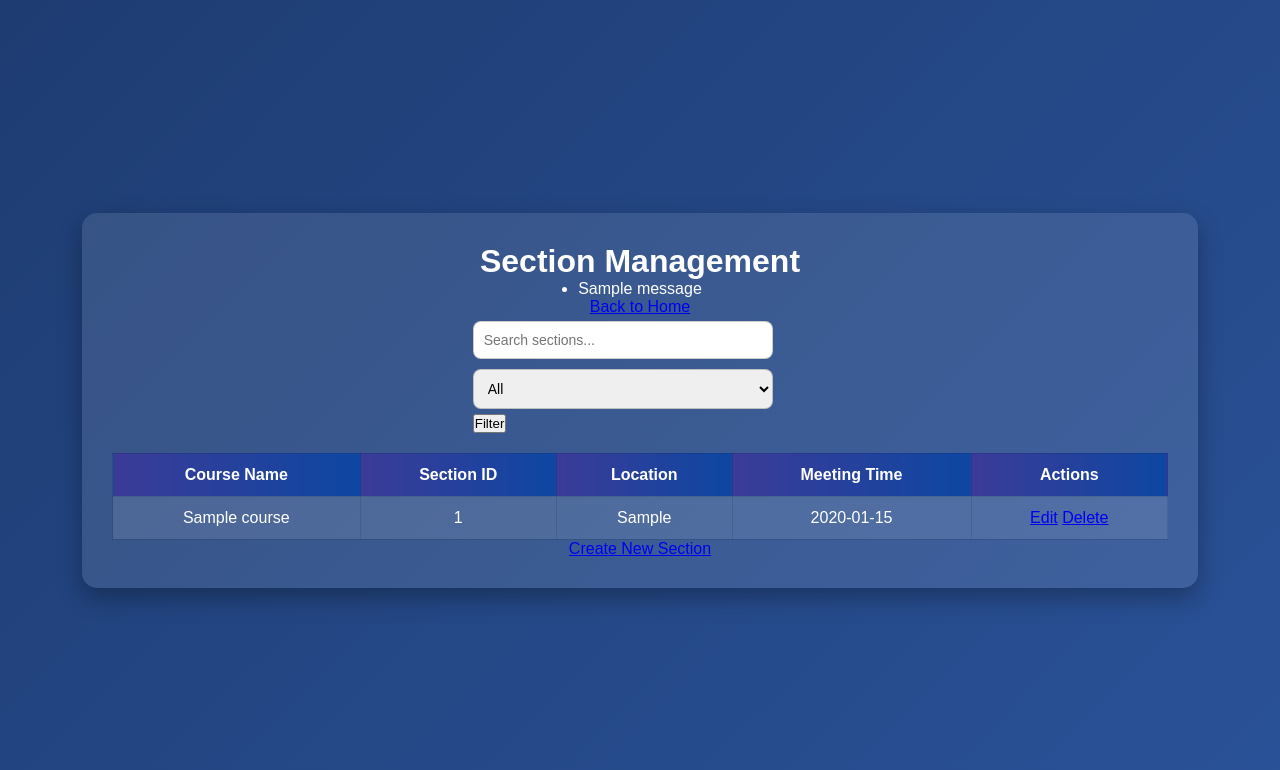
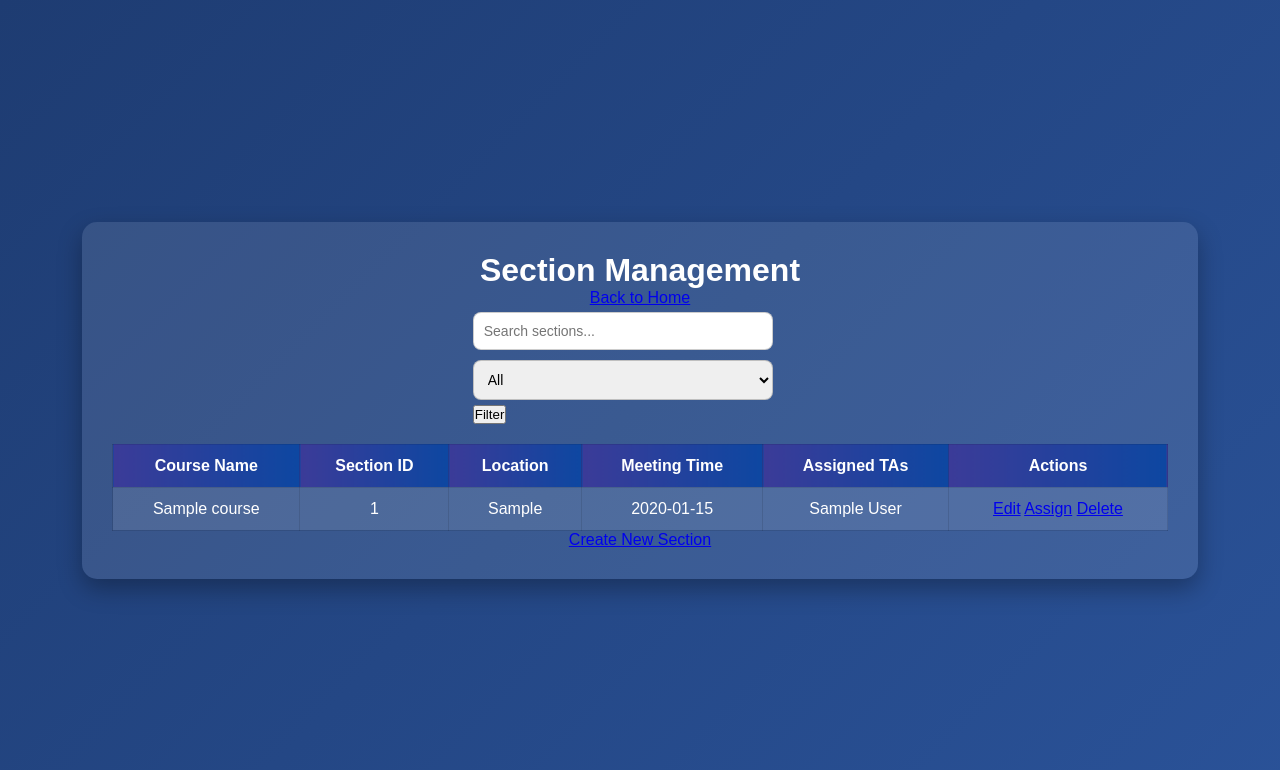
Before and after one commit to 33AndrewM33/TASchedulerApp, a Django app: page /home/managesection/ in a window 1280 px wide. Shown: the top 770 px of the page. Run offline with Django 5.2, Linux system fonts and the light colour scheme; a user stored in the database is signed in; tables that the repository leaves empty hold one stand-in row (values such as "Sample post"); one stand-in notice (Sample message) is shown.

Commit message:
Admin TA to Course and Section

```diff
--- a/DjangoProject/urls.py
+++ b/DjangoProject/urls.py
@@ -24,12 +24,15 @@ urlpatterns = [
     path('home/managecourse/edit/<str:course_id>/', views.edit_course, name='edit_course'),
     path('home/managecourse/delete/<str:course_id>/', views.delete_course, name='delete_course'),
     path('home/managecourse/assign/<str:course_id>/', views.assign_instructors_to_course, name='assign_instructors_to_course'),
+    path('home/managecourse/assign-tas/<str:course_id>/', views.assign_tas_to_course, name='assign_tas_to_course'),
+
 
     # Section Management
     path('home/managesection/', views.manage_section, name='manage_section'),
     path('home/managesection/create/', views.create_section, name='create_section'),
     path('home/managesection/edit/<int:section_id>/', views.edit_section, name='edit_section'),
     path('home/managesection/delete/<int:section_id>/', views.delete_section, name='delete_section'),
+
 
     # Account Management
     path('home/accountmanagement/', views.account_management, name='account_management'),
--- a/TAScheduler/models.py
+++ b/TAScheduler/models.py
@@ -176,6 +176,7 @@ class Course(models.Model):
     modality = models.CharField(max_length=50, choices=[("Online", "Online"), ("In-person", "In-person")])
 
     instructors = models.ManyToManyField(Instructor, related_name="courses")
+    tas = models.ManyToManyField(TA, related_name="courses", blank=True)
 
 
     def __str__(self):
--- a/TAScheduler/views.py
+++ b/TAScheduler/views.py
@@ -3,7 +3,15 @@ from django.contrib.auth import authenticate, login, logout
 from django.contrib.auth.hashers import make_password, check_password
 from django.contrib import messages
 from django.contrib.auth.decorators import login_required, user_passes_test
+from django.core.mail import send_mail
+from django.http import JsonResponse
+from django.conf import settings  # Added
+
+import random
+import string
+
 from TAScheduler.models import Course, Section, Lab, Lecture, TA, Instructor, Administrator, User, Notification
+
 
 # ----------------------------------------
 # Section Management Views
@@ -53,6 +61,7 @@ def create_section(request):
             messages.error(request, f"An error occurred: {str(e)}")
     courses = Course.objects.all()
     return render(request, 'create_section.html', {"user": request.user, "courses": courses})
+
 @login_required
 def edit_section(request, section_id):
     section = get_object_or_404(Section, id=section_id)
@@ -88,6 +97,7 @@ def delete_section(request, section_id):
     except Exception as e:
         messages.error(request, f"Error deleting section: {str(e)}")
     return redirect('manage_section')
+
 
 # ----------------------------------------
 # Course Management Views
@@ -254,10 +264,16 @@ def custom_logout(request):
 def home(request):
     if request.user.is_admin:
         # Admin-specific home page
+        unread_notifications_count = Notification.objects.filter(
+            recipient=request.user, is_read=False
+        ).count()
+
         notifications = Notification.objects.filter(recipient=request.user, is_read=False)
+
         return render(request, 'home_admin.html', {
             "user": request.user,
-            "notifications": notifications
+            "notifications": notifications,
+            "unread_notifications_count": unread_notifications_count  # Add count here
         })
     elif request.user.is_instructor:
         # Redirect to instructor home page
@@ -277,6 +293,7 @@ def clear_notifications(request):
         Notification.objects.filter(recipient=request.user).delete()
         messages.success(request, "All notifications cleared successfully.")
     return redirect('home')
+
 @login_required
 def home_instructor(request):
     return render(request, 'home_instructor.html', {
@@ -292,11 +309,22 @@ def clear_notifications(request):
         Notification.objects.filter(recipient=request.user).delete()
         messages.success(request, "All notifications cleared successfully.")
     return redirect('home')
+
 @login_required
 def home_instructor(request):
+    if not request.user.is_instructor:
+        return redirect('home')  # Redirect if the user is not an instructor
+
+    # Fetch notifications for the instructor
+    notifications = Notification.objects.filter(recipient=request.user, is_read=False)
+    unread_notifications = Notification.objects.filter(recipient=request.user, is_read=False)
+    unread_notifications_count = unread_notifications.count()
+
     return render(request, 'home_instructor.html', {
         "user": request.user,
-        "message": "Welcome to the Instructor Dashboard! Placeholder content here.",
+        "notifications": unread_notifications,
+        "unread_notifications_count": unread_notifications_count,
+        "message": "Welcome to the Instructor Dashboard!",
     })
 
 
@@ -309,13 +337,38 @@ def home_ta(request):
 
 def forgot_password(request):
     error = None
+    success_message = None  # Added to store the success message
     security_questions = {
         "question_1": "university of wisconsin milwaukee",
         "question_2": "rock",
         "question_3": "django",
     }
+
     if request.method == "POST":
-        if "username" in request.POST and "answer_1" in request.POST:
+        # Handle temporary password request
+        if "temp_password" in request.POST:
+            username = request.POST.get("temp_username", "")
+            email = request.POST.get("temp_email", "")
+            try:
+                print(username, email)
+                user = User.objects.get(username=username, email=email)
+                temp_password = ''.join(random.choices(string.ascii_letters + string.digits, k=8))
+                user.set_password(temp_password)
+                user.is_temporary_password = True
+                user.save()
+                success_message = "Temporary password sent to your email!"
+                send_mail(
+                    subject="Your Temporary Password",
+                    message=f"Your temporary password is: {temp_password}\nPlease change your password after logging in.",
+                    from_email=settings.EMAIL_HOST_USER,
+                    recipient_list=[email],
+                )
+
+            except(User.DoesNotExist):
+                error = "User not found or email does not match."
+
+        # Handle reset password via security questions
+        elif "username" in request.POST and "answer_1" in request.POST:
             username = request.POST.get("username", "").strip()
             answer_1 = request.POST.get("answer_1", "").strip().lower()
             answer_2 = request.POST.get("answer_2", "").strip().lower()
@@ -327,28 +380,45 @@ def forgot_password(request):
             ):
                 request.session['valid_user'] = username
                 return render(request, "reset_password.html")
+
             else:
                 error = "One or more answers were incorrect. Please try again."
-        elif "new_password" in request.POST and "confirm_password" in request.POST:
-            username = request.session.get('valid_user', None)
-            if username:
-                new_password = request.POST.get("new_password", "")
-                confirm_password = request.POST.get("confirm_password", "")
-                if new_password == confirm_password:
-                    try:
-                        user = User.objects.get(username=username)
-                        user.password = make_password(new_password)
-                        user.save()
 
-                        # Notify admins about the password change
-                        Notification.notify_admin_on_password_change(user)
+    # Handle actual password reset
+    if request.method == "POST" and "new_password" in request.POST:
+        username = request.session.get('valid_user')
+        new_password = request.POST.get("new_password", "")
+        confirm_password = request.POST.get("confirm_password", "")
 
-                        messages.success(request, "Password reset! Log in with your new password.")
-                        return redirect('/')
-                    except User.DoesNotExist:
-                        error = "User not found. Please start again."
-    return render(request, "forgot_password.html", {"error": error})
+        if username and new_password == confirm_password:
+            try:
+                user = User.objects.get(username=username)
+                user.set_password(new_password)
+                user.is_temporary_password = False  # Reset the flag
+                user.save()
+                del request.session['valid_user']  # Clear session after success
 
+                # Notify admins about the password reset
+                admins = User.objects.filter(is_admin=True)
+                for admin in admins:
+                    Notification.objects.create(
+                        sender=user,
+                        recipient=admin,
+                        subject="User Password Reset",
+                        message=f"The user {user.first_name} {user.last_name} ({user.email}) has successfully reset their password.",
+                    )
+
+                success_message = "Password reset successfully! Redirecting to login page..."
+                return render(request, "reset_password.html", {"success_message": success_message})
+            except User.DoesNotExist:
+                error = "User not found. Please start the process again."
+        else:
+            error = "Passwords do not match. Please try again."
+
+    return render(request, "forgot_password.html", {
+        "error": error,
+        "success_message": success_message,
+    })
 @login_required
 def edit_user(request, user_id):
     user_to_edit = get_object_or_404(User, id=user_id)
@@ -386,6 +456,30 @@ def edit_user(request, user_id):
     }
     return render(request, "edit_user.html", context)
 
+def send_temp_password(request):
+    if request.method == "POST":
+        username = request.POST.get("temp-username")
+        email = request.POST.get("temp-email")
+
+        user = User.objects.filter(username=username, email=email).first()
+        if user:
+            # Generate a temporary password
+            temp_password = ''.join(random.choices(string.ascii_letters + string.digits, k=8))
+            user.set_password(temp_password)
+            user.save()
+
+            # Send email
+            send_mail(
+                "Your Temporary Password",
+                f"Your temporary password is: {temp_password}\nPlease change your password after logging in.",
+                "no-reply@example.com",
+                [email],
+            )
+            return JsonResponse({"message": "Temporary password sent to your email!"}, status=200)
+        else:
+            return JsonResponse({"message": "User not found or email does not match."}, status=404)
+
+    return JsonResponse({"message": "Invalid request."}, status=400)
 
 @login_required
 def assign_instructor_to_course_account_dashboard(request, user_id):
@@ -412,22 +506,198 @@ def assign_instructors_to_course(request, course_id):
     # Get the course by ID
     course = get_object_or_404(Course, course_id=course_id)
 
-    # Fetch all instructors from the database
+    # Fetch all instructors and TAs from the database
     instructors = Instructor.objects.all()
+    tas = TA.objects.all()
 
     if request.method == "POST":
         # Get selected instructor IDs from the form
         selected_instructors = request.POST.getlist("instructors")
 
         # Assign instructors to the course
-        course.instructors.set(Instructor.objects.filter(id__in=selected_instructors))
+        new_instructors = Instructor.objects.filter(id__in=selected_instructors)
+        course.instructors.set(new_instructors)  # Update course instructors
         course.save()
 
-        messages.success(request, f"Instructors updated for course '{course.name}'.")
+        # Send notifications to the assigned instructors
+        for instructor in new_instructors:
+            Notification.objects.create(
+                sender=request.user,
+                recipient=instructor.user,
+                subject="Course Assignment Notification",
+                message=f"You have been assigned to the course '{course.name}' ({course.course_id})."
+            )
+
+        messages.success(request, f"Instructors updated for course '{course.name}'. Notifications sent to the assigned instructors.")
         return redirect("manage_course")
 
-    # Render the template with course and instructor data
+    # Render the template with course, instructor, and TA data
     return render(request, "assign_instructors.html", {
         "course": course,
         "instructors": instructors,
+        "tas": tas,
     })
+
+@login_required
+def assign_tas_to_course(request, course_id):
+    # Get the course by ID
+    course = get_object_or_404(Course, course_id=course_id)
+
+    if request.method == "POST":
+        # Get selected TA IDs from the form
+        selected_tas = request.POST.getlist("tas")
+
+        # Assign TAs to the course
+        new_tas = TA.objects.filter(id__in=selected_tas)
+        course.tas.set(new_tas)  # Update course TAs
+        course.save()
+
+        # Send notifications to the assigned TAs
+        for ta in new_tas:
+            Notification.objects.create(
+                sender=request.user,
+                recipient=ta.user,
+                subject="Course Assignment Notification",
+                message=f"You have been assigned to the course '{course.name}' ({course.course_id})."
+            )
+
+        messages.success(request, f"TAs updated for course '{course.name}'. Notifications sent to the assigned TAs.")
+        return redirect("manage_course")
+
+    return redirect("assign_instructors_to_course", course_id=course_id)
+
+@login_required
+def edit_contact_info(request):
+    if not request.user.is_instructor:
+        messages.error(request, "You are not authorized to access this page.")
+        return redirect('home')
+
+    if request.method == "POST":
+        email = request.POST.get('email')
+        phone_number = request.POST.get('phone_number')
+        home_address = request.POST.get('home_address')
+
+        # Update user fields
+        request.user.email = email
+        request.user.phone_number = phone_number
+        request.user.home_address = home_address
+        request.user.save()
+
+        messages.success(request, "Your contact information has been updated successfully.")
+        return redirect('edit_contact_info')
+
+    return render(request, 'edit_contact_info.html', {
+        'user': request.user,
+    })
+
+@login_required
+def view_courses(request):
+    if not request.user.is_instructor:
+        messages.error(request, "You are not authorized to access this page.")
+        return redirect('home')
+
+    courses = request.user.instructor_profile.courses.all()
+
+    return render(request, 'view_courses.html', {
+        'user': request.user,
+        'courses': courses,
+    })
+
+
+@login_required
+def assign_ta_to_section(request):
+    if not (request.user.is_instructor or request.user.is_admin):
+        messages.error(request, "You are not authorized to access this page.")
+        return redirect('home')
+
+    # Get sections based on user role
+    if request.user.is_admin:
+        sections = Section.objects.all()
+    else:
+        instructor = request.user.instructor_profile
+        sections = Section.objects.filter(course__instructors=instructor)
+
+    # Filter by section_id if provided in GET parameters
+    section_id = request.GET.get('section_id')
+    if section_id:
+        sections = sections.filter(id=section_id)
+
+    # Get all TAs
+    tas = TA.objects.all()
+
+    # Handle assignment
+    if request.method == "POST":
+        ta_id = request.POST.get('ta_id')
+        section_id = request.POST.get('section_id')
+
+        # Get the TA and Section
+        ta = get_object_or_404(TA, id=ta_id)
+        section = get_object_or_404(Section, id=section_id)
+
+        # Assign the TA to the section
+        section.assigned_tas.add(ta)
+        section.save()
+
+        # Create notification for the TA
+        Notification.objects.create(
+            sender=request.user,
+            recipient=ta.user,
+            subject="Section Assignment",
+            message=f"You have been assigned to section {section.section_id} for course {section.course.name}."
+        )
+
+        messages.success(request, f"TA {ta.user.first_name} {ta.user.last_name} has been assigned to Section {section.section_id}.")
+
+        # Redirect based on user role
+        if request.user.is_admin:
+            return redirect('manage_section')
+        return redirect('assign_ta_to_section')
+
+    return render(request, 'assign_ta_to_section.html', {
+        'tas': tas,
+        'sections': sections,
+        'is_admin': request.user.is_admin
+    })
+
+@login_required
+def unassign_ta(request, section_id, ta_id):
+    if not (request.user.is_instructor or request.user.is_admin):
+        messages.error(request, "You are not authorized to access this page.")
+        return redirect('home')
+
+        # Fetch the section and TA
+    section = get_object_or_404(Section, id=section_id)
+    ta = get_object_or_404(TA, id=ta_id)
+
+    # Remove the TA from the section's assigned TAs
+    section.assigned_tas.remove(ta)
+    section.save()
+
+    # Notify the TA
+    Notification.objects.create(
+        sender=request.user,
+        recipient=ta.user,
+        subject="Section Unassignment",
+        message=f"You have been unassigned from Section {section.section_id} of course {section.course.name}."
+    )
+
+    # Success message
+    messages.success(request,f"TA {ta.user.first_name} {ta.user.last_name} has been unassigned from Section {section.section_id}.")
+
+    # Redirect based on user role
+    if request.user.is_admin:
+        return redirect('manage_section')
+    return redirect('assign_ta_to_section')
+
+@login_required
+def view_public_users(request):
+    if not request.user.is_instructor:
+        messages.error(request, "You are not authorized to access this page.")
+        return redirect('home')
+
+    # Fetch all users' public information
+    users = User.objects.values('first_name', 'last_name', 'email', 'phone_number')
+
+    return render(request, 'view_public_users.html', {
+        'users': users,
+    })
--- a/templates/manage_section.html
+++ b/templates/manage_section.html
@@ -11,13 +11,7 @@
     <div class="container">
         <!-- Header -->
         <h1>Section Management</h1>
-        {% if messages %}
-            <ul class="messages">
-                {% for message in messages %}
-                    <li class="{{ message.tags }}">{{ message }}</li>
-                {% endfor %}
-            </ul>
-        {% endif %}
+
 
         <!-- Back to Home Button -->
         <a href="{% url 'home' %}" class="btn btn-back">Back to Home</a>
@@ -43,6 +37,7 @@
                     <th>Section ID</th>
                     <th>Location</th>
                     <th>Meeting Time</th>
+                    <th>Assigned TAs</th>
                     <th>Actions</th>
                 </tr>
             </thead>
@@ -54,13 +49,21 @@
                     <td>{{ section.location }}</td>
                     <td>{{ section.meeting_time }}</td>
                     <td>
+                        {% for ta in section.assigned_tas.all %}
+                            {{ ta.user.first_name }} {{ ta.user.last_name }}{% if not forloop.last %}, {% endif %}
+                        {% empty %}
+                            No TAs assigned
+                        {% endfor %}
+                    </td>
+                    <td>
                         <a href="{% url 'edit_section' section.id %}" class="btn btn-edit">Edit</a>
+                        <a href="{% url 'assign_ta_to_section' %}?section_id={{ section.id }}" class="btn btn-edit">Assign</a>
                         <a href="{% url 'delete_section' section.id %}" onclick="return confirm('Are you sure you want to delete this section?')" class="btn btn-delete">Delete</a>
                     </td>
                 </tr>
                 {% empty %}
                 <tr>
-                    <td colspan="5" style="text-align: center;">No sections found.</td>
+                    <td colspan="6" style="text-align: center;">No sections found.</td>
                 </tr>
                 {% endfor %}
             </tbody>
```
Also changed, not shown: templates/assign_instructors.html (+25 -15 lines), templates/assign_ta_to_section.html (added, +91 -0 lines), templates/edit_section.html (+1 -7 lines), templates/manage_course.html (+13 -1 lines).
